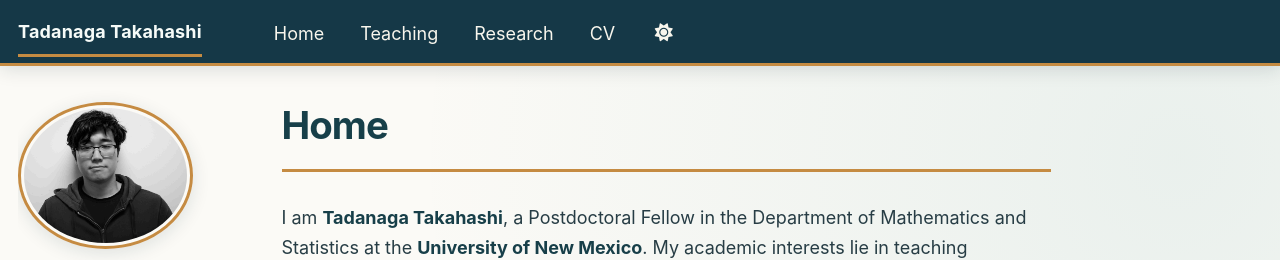
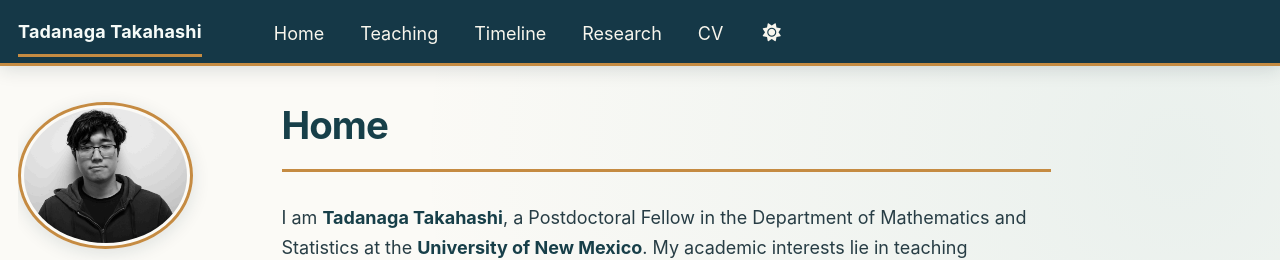
Before and after one commit to tadanaga/webpage, a Jekyll site: the page built from _pages/about.md, in a window 1280 px wide. Shown: the top 260 px of the page. Built offline with Jekyll 4.4.1, drawn with Linux system fonts in a browser that asks for light colours; a style sheet for code colours, icons or effects is not loaded.

Commit message:
Add mathematicians timeline to main navigation

```diff
--- a/_data/navigation.yml
+++ b/_data/navigation.yml
@@ -14,6 +14,9 @@ main:
   - title: "Teaching"
     url: /teaching/
 
+  - title: "Timeline"
+    url: /timeline/
+
   - title: "Research"
     url: /portfolio/
 
```
